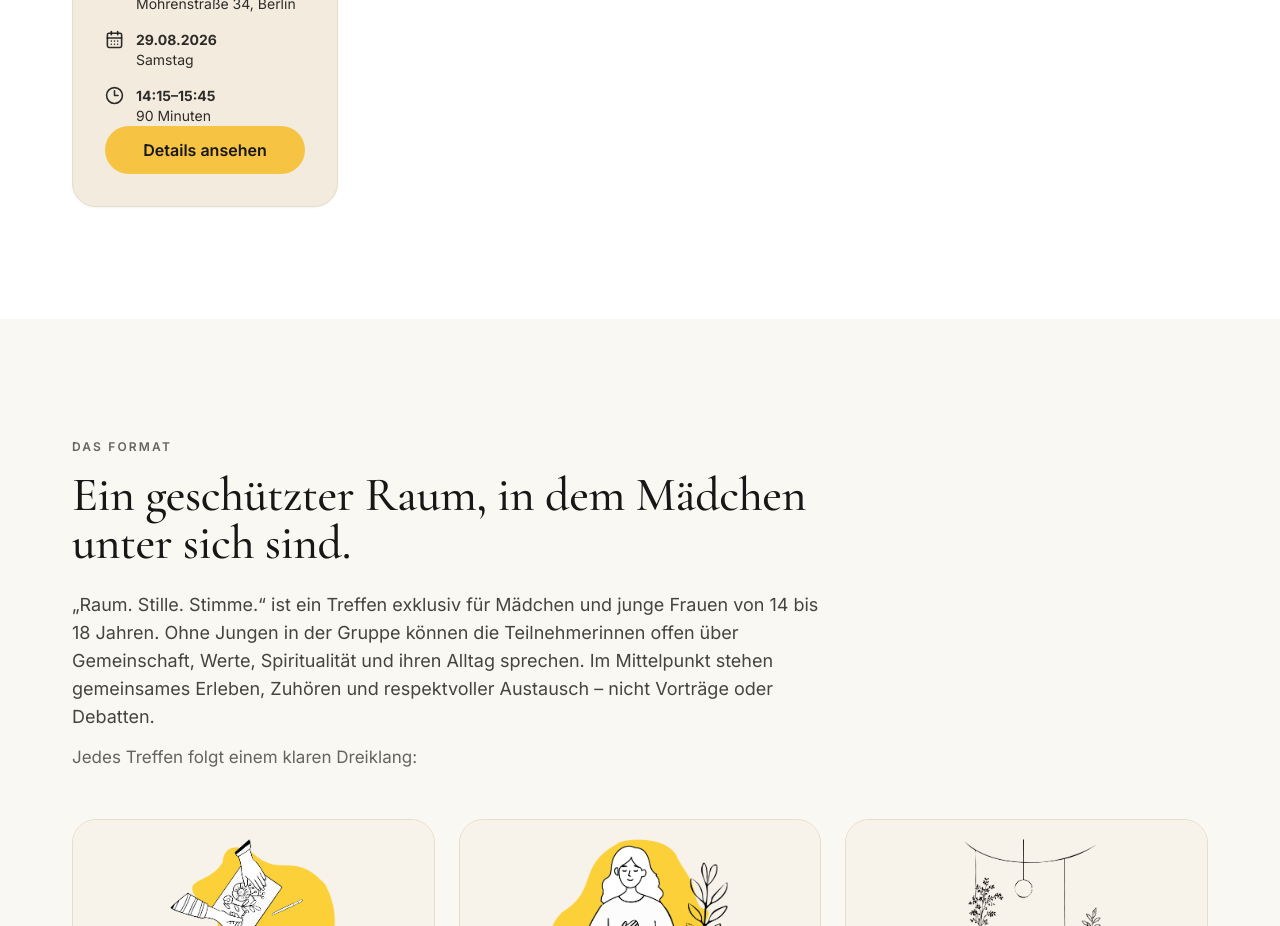
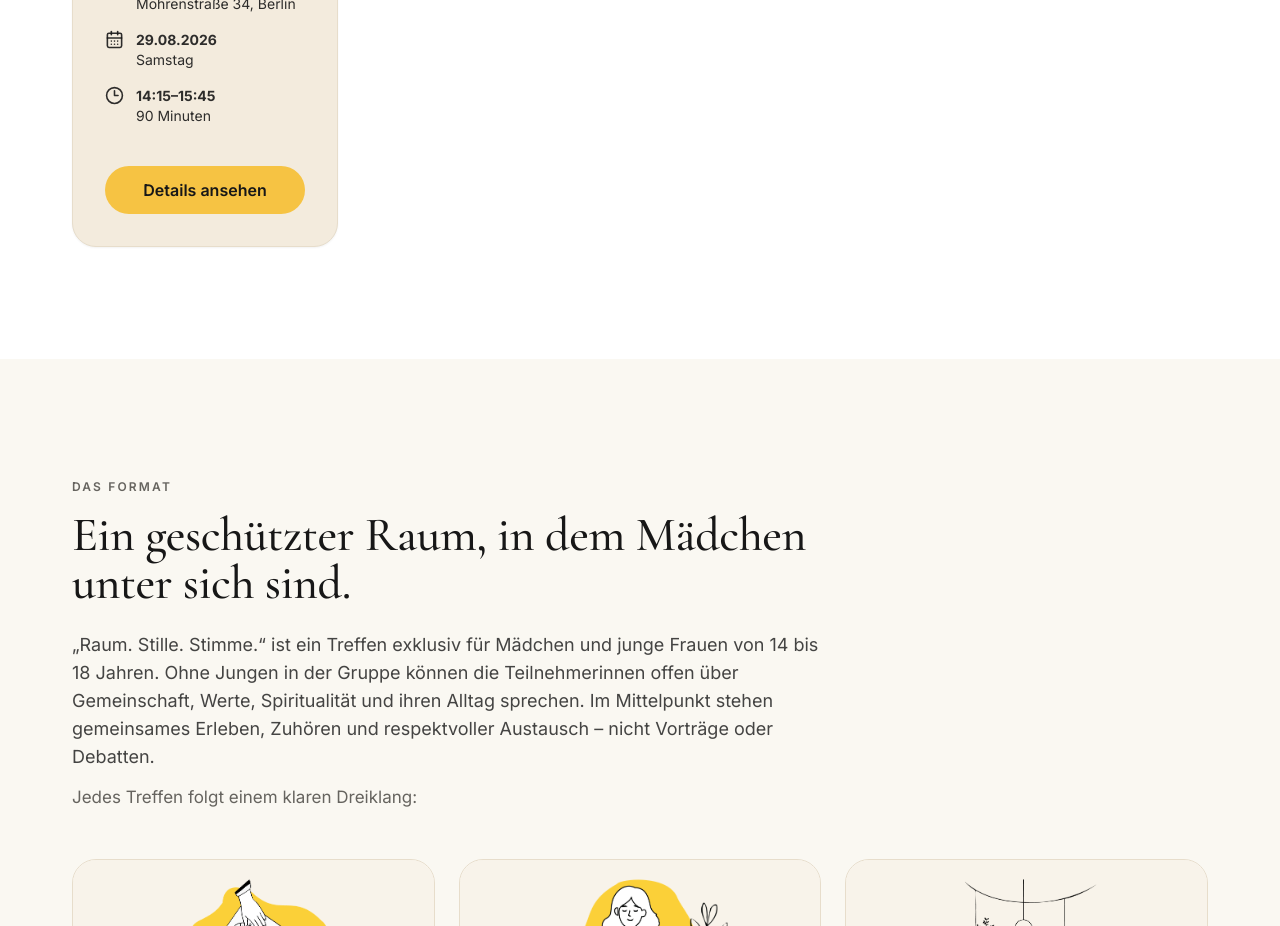
Before and after one commit to Falkensee-Solutions/RSS, a Next.js app: page / in a window 1280 px wide. Shown: the part 1220-2146 px from the top of the page. Built offline with nearby package versions, Linux system fonts and the light colour scheme; no server answers.

Commit message:
Termin-Karte auf größeren Bildschirmen ausrichten

```diff
--- a/app/page.tsx
+++ b/app/page.tsx
@@ -34,7 +34,7 @@ export default function HomePage() {
                     <p className="flex items-start gap-3"><Clock3 className="shrink-0" size={19} aria-hidden /> <span><strong>14:15–15:45</strong><br />90 Minuten</span></p>
                   </div>
                 </div>
-                <Link href="/termine/erstes-treffen" className="btn-primary mt-auto pt-3">Details ansehen</Link>
+                <Link href="/termine/erstes-treffen" className="btn-primary mt-auto pt-3 md:mt-10">Details ansehen</Link>
               </article>
             </div>
           </div>
```
